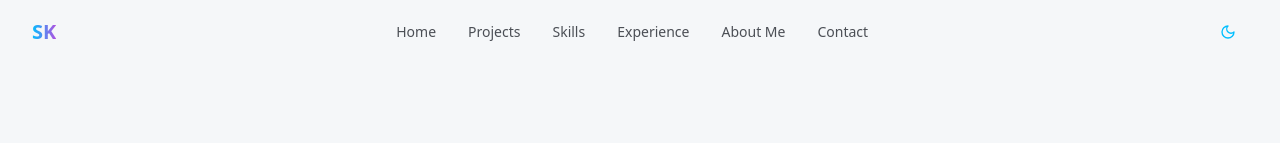
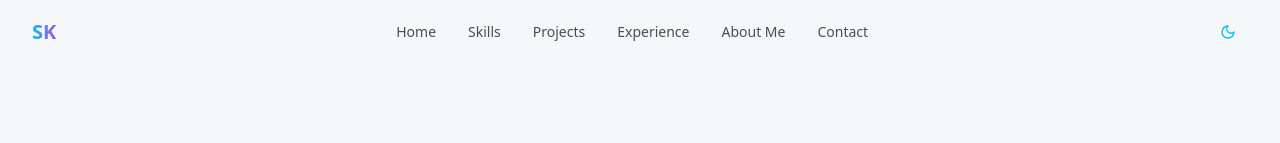
Before and after one commit to sarvesh092/My-Portfolio, a React (Vite) app: page / in a window 1280 px wide. Shown: the top 143 px of the page. Built offline with nearby package versions, Linux system fonts and the light colour scheme; the HTML template or start-up script is replaced by a standard one.

Commit message:
fixed scroll issue in mobile view

```diff
--- a/src/pages/AboutMe.tsx
+++ b/src/pages/AboutMe.tsx
@@ -1,5 +1,5 @@
 import { motion } from "framer-motion";
-import { Code, Cpu, Rocket, Users, Lightbulb } from "lucide-react";
+import { CalendarDays, Cpu, Rocket, Users, Lightbulb } from "lucide-react";
 import { AuroraText } from "@/components/ui/aurora-text";
 import { MorphingText } from "@/components/ui/morphing-text";
 
@@ -8,7 +8,7 @@ const AboutMe = () => {
     {
       value: "2+",
       label: "Years Experience",
-      icon: <Code className="h-6 w-6" />,
+      icon: <CalendarDays className="h-6 w-6" />,
     },
     {
       value: "10+",
--- a/src/pages/NavBar.tsx
+++ b/src/pages/NavBar.tsx
@@ -5,8 +5,8 @@ import { Button } from "@/components/ui/button";
 
 const navItems = [
   { label: "Home", href: "#home" },
+  { label: "Skills", href: "#skills" },
   { label: "Projects", href: "#projects" },
-  { label: "Skills", href: "#skills" },
   { label: "Experience", href: "#experience" },
   { label: "About Me", href: "#about" },
   { label: "Contact", href: "#contact" },
@@ -16,6 +16,35 @@ const Navigation = () => {
   const [isDark, setIsDark] = useState(true);
   const [isScrolled, setIsScrolled] = useState(false);
   const [isMobileMenuOpen, setIsMobileMenuOpen] = useState(false);
+
+  const scrollToSection = (href: string, navbarHeight: number = 80) => {
+    const element = document.querySelector(href) as HTMLElement | null;
+
+    if (!element) {
+      console.warn(`Element with selector "${href}" not found`);
+      return;
+    }
+
+    console.log(`Scrolling to ${href}`);
+
+    const scrollWithOffset = () => {
+      const rect = element.getBoundingClientRect();
+      const scrollPosition = window.pageYOffset + rect.top - navbarHeight;
+
+      window.scrollTo({
+        top: Math.max(0, scrollPosition),
+        behavior: 'smooth'
+      });
+    };
+
+    if ('scrollBehavior' in document.documentElement.style) {
+      element.scrollIntoView({ behavior: 'smooth', block: 'start' });
+      setTimeout(scrollWithOffset, 300);
+    } else {
+      scrollWithOffset();
+    }
+  };
+
 
   useEffect(() => {
     const savedTheme = localStorage.getItem('theme');
@@ -59,7 +88,8 @@ const Navigation = () => {
             initial={{ opacity: 0 }}
             animate={{ opacity: 1 }}
             transition={{ delay: 0.2 }}
-            className="text-lg sm:text-xl font-bold"
+            className="text-lg sm:text-xl font-bold cursor-pointer"
+            onClick={() => scrollToSection('#home')}
           >
             <span className="text-gradient">SK</span>
           </motion.div>
@@ -69,10 +99,14 @@ const Navigation = () => {
               <motion.a
                 key={item.href}
                 href={item.href}
+                onClick={(e) => {
+                  e.preventDefault();
+                  scrollToSection(item.href);
+                }}
                 initial={{ opacity: 0, y: -20 }}
                 animate={{ opacity: 1, y: 0 }}
                 transition={{ delay: 0.1 * index }}
-                className="text-sm font-medium text-foreground/80 hover:text-secondary transition-colors relative group"
+                className="text-sm font-medium text-foreground/80 hover:text-secondary transition-colors relative group cursor-pointer"
               >
                 {item.label}
                 <span className="absolute bottom-0 left-0 w-0 h-0.5 bg-secondary group-hover:w-full transition-all duration-300" />
@@ -93,8 +127,6 @@ const Navigation = () => {
                 <Moon className="w-5 h-5 text-secondary" />
               )}
             </Button>
-
-            {/* Mobile Menu Button */}
             <Button
               variant="ghost"
               size="icon"
@@ -122,14 +154,20 @@ const Navigation = () => {
           >
             <div className="px-4 py-4 sm:py-6 space-y-3 sm:space-y-4">
               {navItems.map((item) => (
-                <a
+                <button
                   key={item.href}
-                  href={item.href}
-                  onClick={() => setIsMobileMenuOpen(false)}
-                  className="block text-sm font-medium text-foreground/80 hover:text-secondary transition-colors py-2 sm:py-3"
+                  onClick={(e) => {
+                    e.preventDefault();
+                    e.stopPropagation();
+                    setIsMobileMenuOpen(false);
+                    setTimeout(() => {
+                      scrollToSection(item.href);
+                    }, 200);
+                  }}
+                  className="block w-full text-left text-sm font-medium text-foreground/80 hover:text-secondary transition-colors py-2 sm:py-3 cursor-pointer"
                 >
                   {item.label}
-                </a>
+                </button>
               ))}
             </div>
           </motion.div>
```
